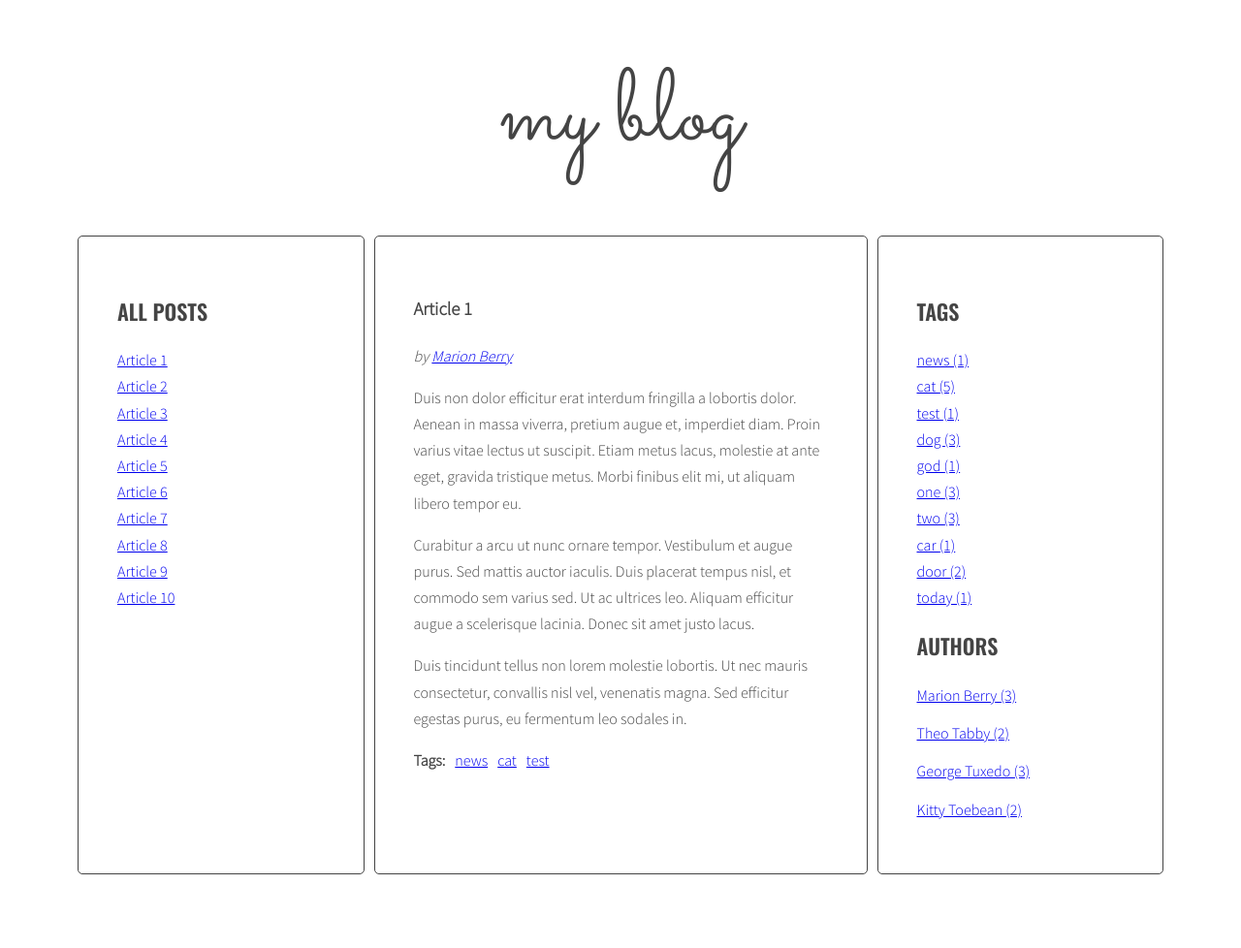
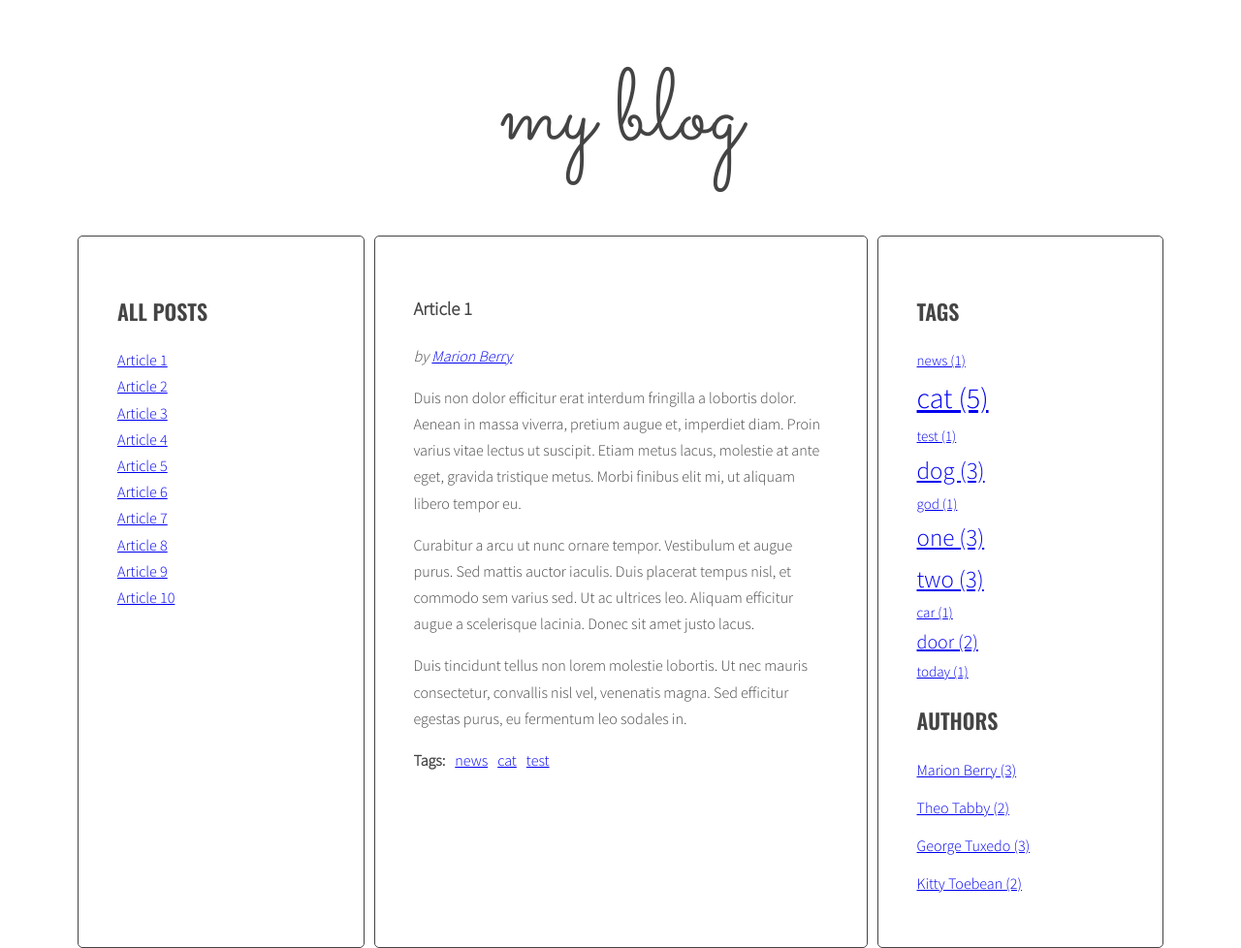
Before and after one commit to BartekKosior/javascript-blog, a website: page index.html in a window 1280 px wide. Shown: the whole page at 97% size. Before the commit the page ends 910 px from the top, so only its background shows below. Drawn offline with nearby package versions, Linux system fonts and the light colour scheme.

Commit message:
Add 'tag-size' style

```diff
--- a/sass/style.scss
+++ b/sass/style.scss
@@ -122,3 +122,19 @@ body {
 .list li {
   margin-right: 10px;
 }
+
+.tag-size-1 {
+  font-size: 15px;
+}
+.tag-size-2 {
+  font-size: 20px;
+}
+.tag-size-3 {
+  font-size: 25px;
+}
+.tag-size-4 {
+  font-size: 30px;
+}
+.tag-size-5 {
+  font-size: 30px;
+}
```
Also changed, not shown: css/style.css, 1 other file.
